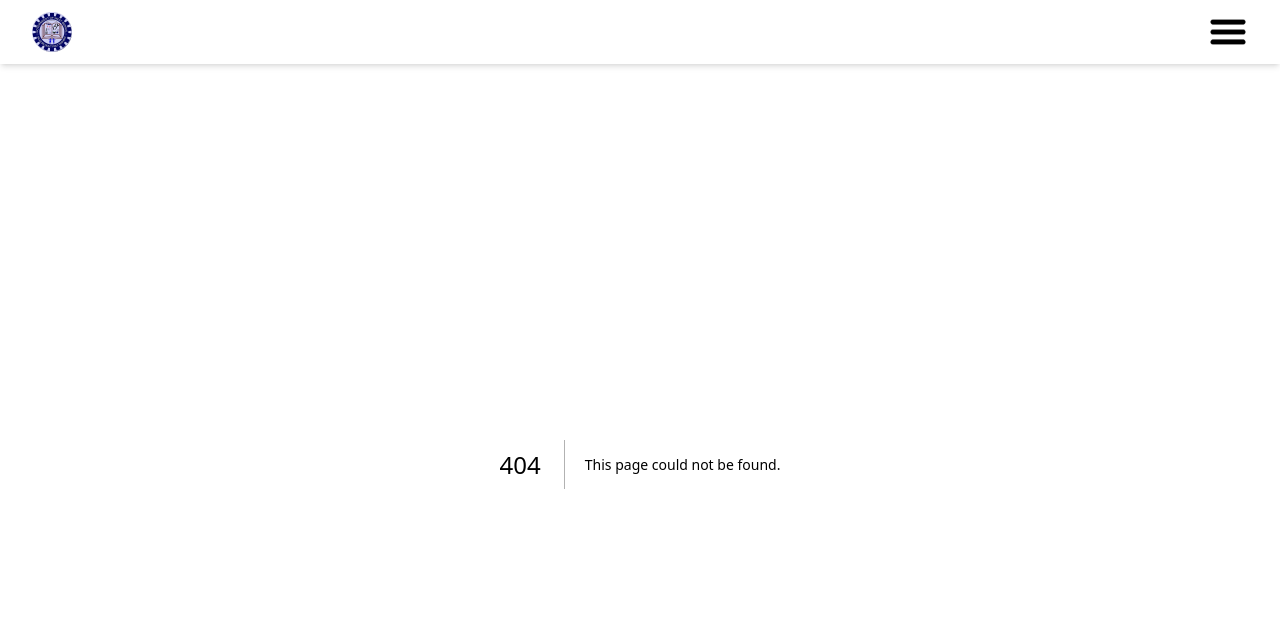
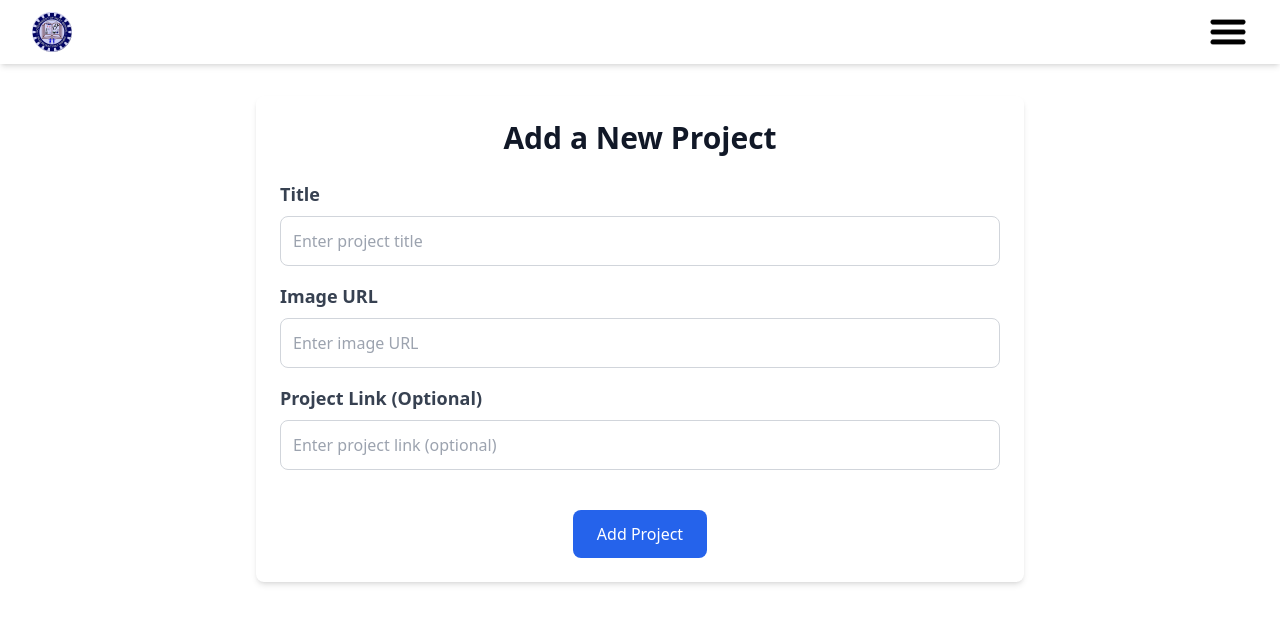
Before and after one commit to CyberSparkx/nexus-five-minor-project-, a Next.js app: page /team/addProjects in a window 1280 px wide. Before the commit this address had no page. Shown: the top 624 px of the page. Built offline with nearby package versions, Linux system fonts and the light colour scheme.

Commit message:
Developers page / Team page frontend , backend completed

```diff
--- /dev/null
+++ b/src/app/api/projects/route.js
@@ -0,0 +1,93 @@
+import { NextResponse } from 'next/server';
+import mongoose from 'mongoose';
+
+// MongoDB connection URI
+const uri = "mongodb+srv://narenroy:Japan555@cluster1.hjgpm.mongodb.net/";
+
+// Mongoose schema for Project
+const projectSchema = new mongoose.Schema(
+  {
+    title: {
+      type: String,
+      required: true,
+    },
+    imageUrl: {
+      type: String,
+      required: true,
+    },
+    link: {
+      type: String,  // URL string for the project link
+      required: false, // link is optional, set to false if not mandatory
+    },
+  },
+  { timestamps: true } // Automatically add createdAt and updatedAt fields
+);
+
+// Mongoose model for Project
+const Project = mongoose.models.Project || mongoose.model('Project', projectSchema);
+
+// Connect to the database
+async function connectToDatabase() {
+  if (mongoose.connection.readyState === 0) {
+    await mongoose.connect(uri, {
+      useNewUrlParser: true,
+      useUnifiedTopology: true,
+    });
+  }
+  return mongoose.connection.db;
+}
+
+// Helper function to add CORS headers
+function addCorsHeaders(response) {
+  response.headers.set('Access-Control-Allow-Origin', '*');
+  response.headers.set('Access-Control-Allow-Methods', 'GET, POST, OPTIONS');
+  response.headers.set('Access-Control-Allow-Headers', 'Content-Type');
+  return response;
+}
+
+// GET method to return the list of projects
+export async function GET() {
+  try {
+    await connectToDatabase();
+    const projects = await Project.find({});
+    const response = NextResponse.json(projects);
+    return addCorsHeaders(response);
+  } catch (error) {
+    console.error(error);
+    const response = NextResponse.json({ error: 'Failed to fetch projects' }, { status: 500 });
+    return addCorsHeaders(response);
+  }
+}
+
+// POST method to handle adding a new project
+export async function POST(request) {
+  try {
+    const body = await request.json();
+    const { title, imageUrl, link } = body;
+
+    if (!title || !imageUrl) {
+      const response = NextResponse.json(
+        { error: 'Title and imageUrl are required' },
+        { status: 400 }
+      );
+      return addCorsHeaders(response);
+    }
+
+    await connectToDatabase();
+    const newProject = new Project({ title, imageUrl, link });
+    const savedProject = await newProject.save();
+
+    const response = NextResponse.json(savedProject, { status: 201 });
+    return addCorsHeaders(response);
+  } catch (error) {
+    console.error(error);
+    const response = NextResponse.json({ error: 'Failed to add project' }, { status: 500 });
+    return addCorsHeaders(response);
+  }
+}
+
+// OPTIONS method to handle preflight requests
+export async function OPTIONS() {
+  const response = NextResponse.json({});
+  return addCorsHeaders(response);
+}
--- /dev/null
+++ b/src/app/team/addProjects/page.js
@@ -0,0 +1,117 @@
+'use client';
+
+import { useState } from 'react';
+
+export default function ProjectForm() {
+  const [title, setTitle] = useState('');
+  const [imageUrl, setImageUrl] = useState('');
+  const [link, setLink] = useState('');
+  const [error, setError] = useState(null);
+  const [success, setSuccess] = useState(null);
+
+  // Function to handle form submission
+  const handleSubmit = async (event) => {
+    event.preventDefault();
+
+    // Clear previous messages
+    setError(null);
+    setSuccess(null);
+
+    // Validate form data
+    if (!title || !imageUrl) {
+      setError('Title and Image URL are required');
+      return;
+    }
+
+    const newProject = { title, imageUrl, link };
+
+    try {
+      // Sending POST request to add a new project
+      const response = await fetch('/api/projects', {
+        method: 'POST',
+        headers: {
+          'Content-Type': 'application/json',
+        },
+        body: JSON.stringify(newProject),
+      });
+
+      if (response.ok) {
+        const data = await response.json();
+        setSuccess('Project added successfully!');
+        setTitle('');
+        setImageUrl('');
+        setLink('');
+        console.log('Saved Project:', data);
+      } else {
+        const data = await response.json();
+        setError(data.error || 'Failed to add project');
+      }
+    } catch (err) {
+      setError('Failed to add project');
+      console.error(err);
+    }
+  };
+
+  return (
+    <div className="max-w-3xl mx-auto p-6 bg-white rounded-lg shadow-md mt-8">
+      <h2 className="text-3xl font-semibold text-center text-gray-900">Add a New Project</h2>
+
+      {/* Error or Success message */}
+      {error && <p className="text-red-500 text-center mt-4">{error}</p>}
+      {success && <p className="text-green-500 text-center mt-4">{success}</p>}
+
+      <form onSubmit={handleSubmit} className="mt-6 space-y-4">
+        {/* Project Title */}
+        <div className="flex flex-col">
+          <label htmlFor="title" className="text-lg font-semibold text-gray-700">Title</label>
+          <input
+            type="text"
+            id="title"
+            value={title}
+            onChange={(e) => setTitle(e.target.value)}
+            className="mt-2 p-3 border border-gray-300 rounded-lg"
+            placeholder="Enter project title"
+            required
+          />
+        </div>
+
+        {/* Project Image URL */}
+        <div className="flex flex-col">
+          <label htmlFor="imageUrl" className="text-lg font-semibold text-gray-700">Image URL</label>
+          <input
+            type="url"
+            id="imageUrl"
+            value={imageUrl}
+            onChange={(e) => setImageUrl(e.target.value)}
+            className="mt-2 p-3 border border-gray-300 rounded-lg"
+            placeholder="Enter image URL"
+            required
+          />
+        </div>
+
+        {/* Project Link (Optional) */}
+        <div className="flex flex-col">
+          <label htmlFor="link" className="text-lg font-semibold text-gray-700">Project Link (Optional)</label>
+          <input
+            type="url"
+            id="link"
+            value={link}
+            onChange={(e) => setLink(e.target.value)}
+            className="mt-2 p-3 border border-gray-300 rounded-lg"
+            placeholder="Enter project link (optional)"
+          />
+        </div>
+
+        {/* Submit Button */}
+        <div className="flex justify-center">
+          <button
+            type="submit"
+            className="mt-6 py-3 px-6 bg-blue-600 text-white rounded-lg hover:bg-blue-700 focus:outline-none"
+          >
+            Add Project
+          </button>
+        </div>
+      </form>
+    </div>
+  );
+}
--- a/src/app/team/page.js
+++ b/src/app/team/page.js
@@ -4,76 +4,36 @@ import { useEffect, useState } from 'react';
 import { motion } from 'framer-motion';
 import gsap from 'gsap';
 import Image from 'next/image';
+import axios from 'axios';
 
 export default function Home() {
-  const [project, setProject] = useState(null);
+  const [projects, setProjects] = useState([]);
 
-  // Simulate fetching data for a single project
+  // Simulate fetching data for multiple projects
   useEffect(() => {
-    const fetchedProject = {
-      id: 1,
-      title: 'Project 1',
-      description: 'This is a detailed description for Project 1.',
-      imageUrl: '/images/project1.jpg',
-    };
-    setProject(fetchedProject);
-
-    // GSAP animation for project details, team section, and footer
-    gsap.from('.project-card', {
-      opacity: 0,
-      y: 100,
-      duration: 1.5,
-      stagger: 0.2,
-    });
-    gsap.from('.footer', {
-      opacity: 0,
-      y: 50,
-      duration: 1.5,
-      delay: 0.5,
-    });
-    gsap.from('.team-card', {
-      opacity: 0,
-      y: 100,
-      duration: 1.5,
-      stagger: 0.2,
-      delay: 1,
-    });
-    gsap.from('.project-details', {
-      opacity: 0,
-      y: 100,
-      duration: 1.5,
-      delay: 1.5,
-    });
-
-    // Adding zoom effect on hover for project images
-    gsap.to('.project-card img', {
-      scale: 1.1,
-      ease: "power1.inOut",
-      duration: 0.3,
-      paused: true,
-      repeat: -1,
-      yoyo: true,
-      hover: { scale: 1.05, duration: 0.3 }, // zoom effect on hover
+   const fetchProjects = axios.get('/api/projects');
+    fetchProjects.then((response) => {
+      setProjects(response.data);
     });
 
   }, []);
 
-  if (!project) return null;
+  if (projects.length === 0) return null;
 
   // Team members array
   const teamMembers = [
-    { name: 'John Doe', role: 'Frontend Developer', imageUrl: '/images/team1.jpg' },
-    { name: 'Jane Smith', role: 'Backend Developer', imageUrl: '/images/team2.jpg' },
-    { name: 'Alice Johnson', role: 'UX/UI Designer', imageUrl: '/images/team3.jpg' },
-    { name: 'Bob Brown', role: 'Project Manager', imageUrl: '/images/team4.jpg' },
-    { name: 'Charlie Davis', role: 'Full Stack Developer', imageUrl: '/images/team5.jpg' },
+    { name: 'Naren Roy', role: 'Fullstack Developer , Web Designer , Team Lead', imageUrl: 'https://images.unsplash.com/photo-1473830394358-91588751b241?q=80&w=2070&auto=format&fit=crop&ixlib=rb-4.0.3&ixid=M3wxMjA3fDB8MHxwaG90by1wYWdlfHx8fGVufDB8fHx8fA%3D%3D' },
+    { name: 'Dipanjan Haldar', role: 'Game Developer , Web designer ', imageUrl: 'https://images.unsplash.com/photo-1534083264897-aeabfc7daf8a?q=80&w=2070&auto=format&fit=crop&ixlib=rb-4.0.3&ixid=M3wxMjA3fDB8MHxwaG90by1wYWdlfHx8fGVufDB8fHx8fA%3D%3D' },
+    { name: 'Ayush Ghosh', role: 'UX/UI Designer', imageUrl: 'https://images.unsplash.com/photo-1573140247632-f8fd74997d5c?q=80&w=2070&auto=format&fit=crop&ixlib=rb-4.0.3&ixid=M3wxMjA3fDB8MHxwaG90by1wYWdlfHx8fGVufDB8fHx8fA%3D%3D' },
+    { name: 'Supriyo Adhikari', role: 'UX/UI Designer , Tester', imageUrl: 'https://images.unsplash.com/photo-1625181067043-42eff3270801?q=80&w=2070&auto=format&fit=crop&ixlib=rb-4.0.3&ixid=M3wxMjA3fDB8MHxwaG90by1wYWdlfHx8fGVufDB8fHx8fA%3D%3D' },
+    { name: 'Sandip Mallik', role: 'Databade Administrator , Material Supplyer ,Tester  , Data input', imageUrl: 'https://images.unsplash.com/photo-1554126807-6b10f6f6692a?q=80&w=2070&auto=format&fit=crop&ixlib=rb-4.0.3&ixid=M3wxMjA3fDB8MHxwaG90by1wYWdlfHx8fGVufDB8fHx8fA%3D%3D' },
   ];
 
   return (
     <div className="bg-gray-50 min-h-screen flex flex-col items-center">
       {/* Header */}
       <header className="py-16 text-center">
-        <h1 className="text-5xl font-semibold text-gray-900">Our Awesome Projects</h1>
+        <h1 className="text-5xl font-semibold text-gray-900">Welcome To Our Minor Project</h1>
       </header>
 
       {/* Team Section */}
@@ -82,13 +42,7 @@ export default function Home() {
         <div className="grid grid-cols-1 sm:grid-cols-2 lg:grid-cols-3 gap-8 px-4 mt-8">
           {teamMembers.map((member, index) => (
             <div key={index} className="team-card p-6 bg-white shadow-lg rounded-lg flex flex-col items-center">
-              <Image
-                src={member.imageUrl}
-                alt={member.name}
-                width={150}
-                height={150}
-                className="rounded-full mb-4"
-              />
+              <img  src={member.imageUrl}/>
               <h3 className="text-xl font-semibold text-gray-900">{member.name}</h3>
               <p className="text-gray-500">{member.role}</p>
             </div>
@@ -97,44 +51,31 @@ export default function Home() {
       </section>
 
       {/* Project Section */}
-      <motion.section
-        className="grid grid-cols-1 sm:grid-cols-2 lg:grid-cols-3 gap-8 px-4 mb-16"
-        initial={{ opacity: 0 }}
-        animate={{ opacity: 1 }}
-        transition={{ duration: 1 }}
-      >
-        <div className="project-card relative rounded-lg shadow-lg overflow-hidden bg-white hover:scale-105 transition-transform duration-500 ease-in-out">
-          <Image
+      {projects.map((project) => (
+  <div key={project._id} className="project-card mt-8 relative rounded-lg shadow-lg overflow-hidden bg-white hover:scale-105 transition-transform duration-500 ease-in-out">
+   <a href={project.link} target="_blank" rel="noopener noreferrer">
+   <img
       src={project.imageUrl}
       alt={project.title}
-            width={400}
-            height={250}
-            className="w-full h-48 object-cover"
+
+      className="w-full h-48 object-cover  "
     />
     <div className="absolute bottom-0 bg-gradient-to-t from-black to-transparent text-white p-4 w-full text-center">
       <h3 className="text-xl">{project.title}</h3>
     </div>
+   </a>
   </div>
-      </motion.section>
+))}
 
-      {/* Project Details */}
-      <div className="max-w-3xl mx-auto p-4 project-details">
-        <h2 className="text-4xl font-semibold text-center">{project.title}</h2>
-        <img
-          src={project.imageUrl}
-          alt={project.title}
-          className="w-full h-64 object-cover mt-4 rounded-lg"
-        />
-        <p className="mt-4">{project.description}</p>
-      </div>
 
       {/* Footer */}
       <footer className="footer bg-gray-900 text-white text-center py-8 mt-12 w-full">
         <p>&copy; 2025 Our Team of 5 | All Rights Reserved</p>
         <div className="flex justify-center space-x-6 mt-4">
-          <a href="https://github.com" target="_blank" className="text-gray-400 hover:text-white">GitHub</a>
-          <a href="https://linkedin.com" target="_blank" className="text-gray-400 hover:text-white">LinkedIn</a>
-          <a href="https://twitter.com" target="_blank" className="text-gray-400 hover:text-white">Twitter</a>
+          <a href="https://github.com/CyberSparkx" target="_blank" className="text-gray-400 hover:text-white">GitHub</a>
+          <a href="https://www.linkedin.com/in/naren-roy-4390a6238/" target="_blank" className="text-gray-400 hover:text-white">LinkedIn</a>
+          <a href="https://medial.app/user/naren-roy-8ec943add6a5c" target="_blank" className="text-gray-400 hover:text-white">Medial</a>
+          <a href="https://x.com/NarenRo26790356" target="_blank" className="text-gray-400 hover:text-white">X.com</a>
         </div>
       </footer>
     </div>
```
Lines whose indentation alone changed are shown as unchanged.
